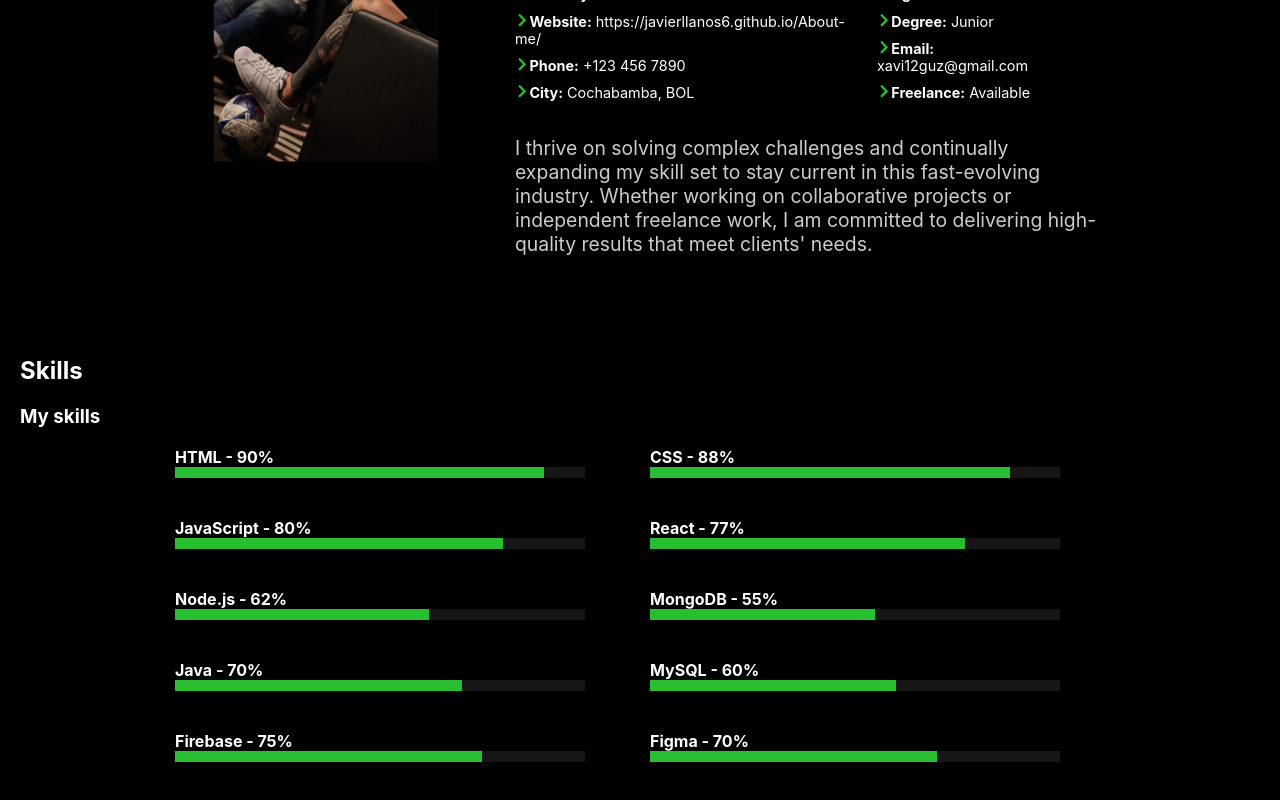
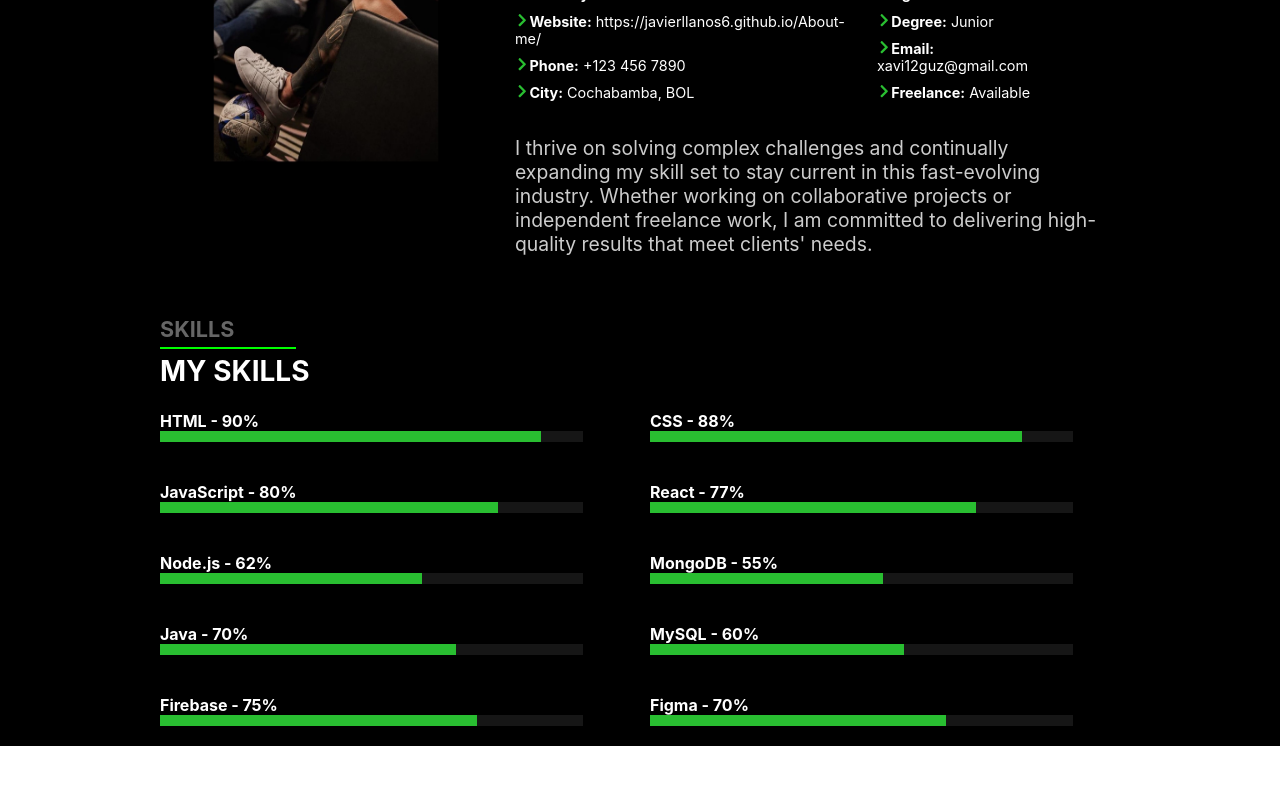
Before and after one commit to JavierLlanos6/About-me, a React (Create React App) app: page / in a window 1280 px wide. Shown: the part 1078-1878 px from the top of the page. After the commit the page ends 1824 px from the top, so only its background shows below. Built offline with nearby package versions, Linux system fonts and the light colour scheme.

Commit message:
added title, subtitle and fixed some bugs, skills

```diff
--- a/src/Skills.css
+++ b/src/Skills.css
@@ -1,6 +1,37 @@
 .skill-container{
     padding: 20px;
     color: rgb(255, 255, 255);
+}
+
+.skills-title {
+  margin-bottom: 20px;
+  margin-left: 12.5%;
+}
+
+.skills-subtitle {
+  font-size: 2.7vh;
+  color: #666; /* Gris para el texto "SKILLS" */
+  font-weight: bold;
+  position: relative;
+  text-transform: uppercase;
+  display: block; /* Asegura que esté en su propia línea */
+  margin-bottom: 5px; /* Espacio entre "SKILLS" y "MY SKILLS" */
+}
+
+.skills-subtitle::after {
+  content: "";
+  display: block;
+  width: 17vh;
+  height: 2px;
+  background-color: #00ff00; /* Línea verde */
+  margin-top: 5px; /* Espacio entre el texto y la línea */
+}
+
+.skills-title h2 {
+  font-size: 3.5vh;
+  color: #ffffff; /* Blanco para "MY SKILLS" */
+  font-weight: bold;
+  margin-top: 0; /* Quita el margen superior */
 }
 
 .skills-grid {
--- a/src/Skills.js
+++ b/src/Skills.js
@@ -1,5 +1,5 @@
 // Skills.js
-import React, { useState } from "react";
+import React from "react";
 import { useInView } from "react-intersection-observer";
 import "./Skills.css";
 import ProgressBar from "./ProgressBar";
@@ -23,10 +23,11 @@ const Skills = () => {
   ];
 
   return (
-    <div className={`Skills-container ${inView ? "fade-in" : ""}`} ref={ref}>
-      <div className="skill-container">
-        <h2>Skills</h2>
-        <h3>My skills</h3>
+    <div className={`skills-container ${inView ? "fade-in" : ""}`} ref={ref}>
+      <div className="skills-title">
+        <span className="skills-subtitle">SKILLS</span>
+        <h2>MY SKILLS</h2>
+      </div>
       <div className="skills-grid">
         {skills.map((skill, index) => (
           <div className="skill-item" key={index}>
@@ -38,7 +39,6 @@ const Skills = () => {
         ))}
       </div>
     </div>
-    </div>
   );
 };
 
```
Lines whose indentation alone changed are shown as unchanged.
